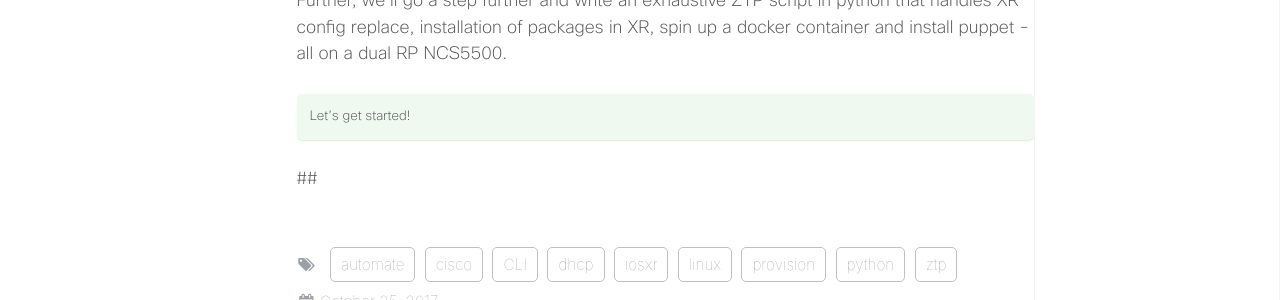
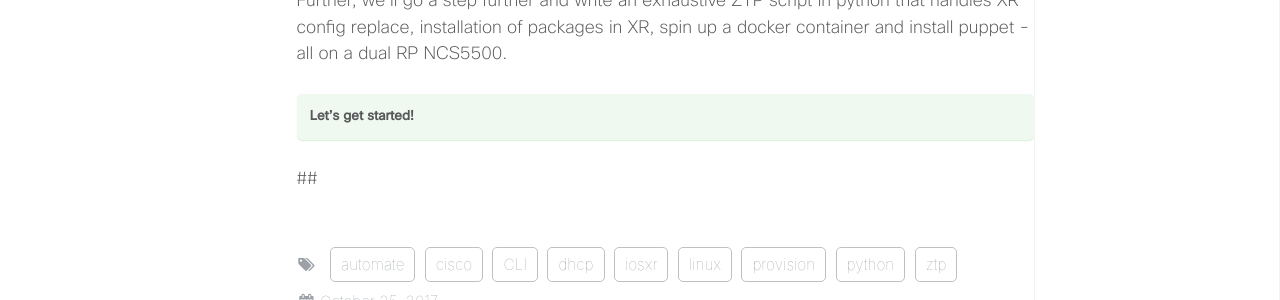
Before and after one commit to xrdocs/software-management, a Jekyll site: the page built from _tutorials/2017-10-25-ios-xr-ztp-python-library-automated-provisioning-using-python.md, in a window 1280 px wide and 900 px high, scrolled down 735 px. Shown: the part 255-555 px from the top of the window. Built offline with Jekyll 4.4.1, drawn with Linux system fonts in a browser that asks for light colours; comment, search, counter and statistics services are not loaded.

```diff
--- a/_tutorials/2017-10-25-ios-xr-ztp-python-library-automated-provisioning-using-python.md
+++ b/_tutorials/2017-10-25-ios-xr-ztp-python-library-automated-provisioning-using-python.md
@@ -39,7 +39,7 @@ In this tutorial we will introduce a brand new ZTP library that enables users to
 
 Further, we'll go a step further and write an exhaustive ZTP script in python that handles XR config replace, installation of packages in XR, spin up a docker container and install puppet - all on a dual RP NCS5500.
 
-Let's get started!
+**Let's get started!**
 {: .notice--success}
 
 ##
```
